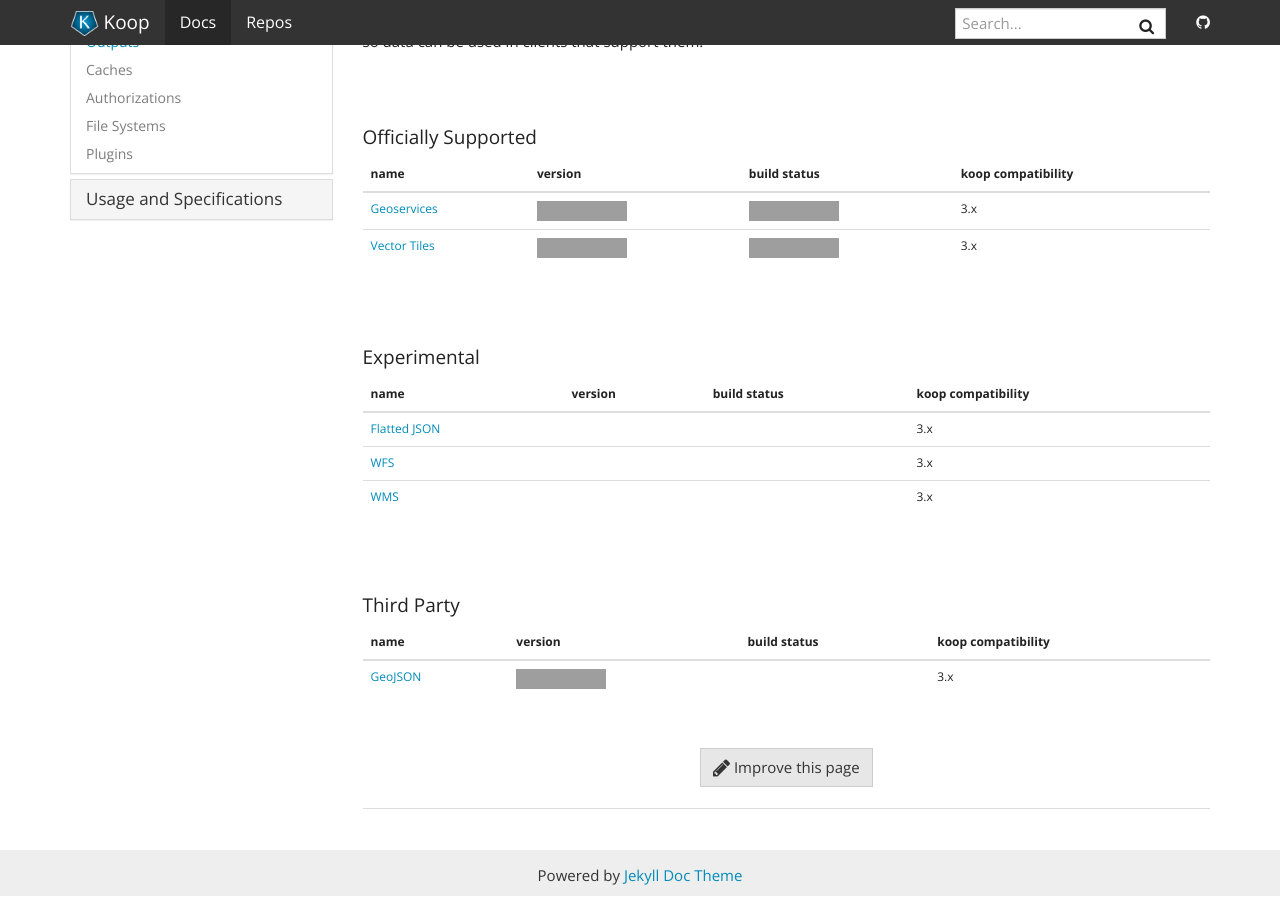
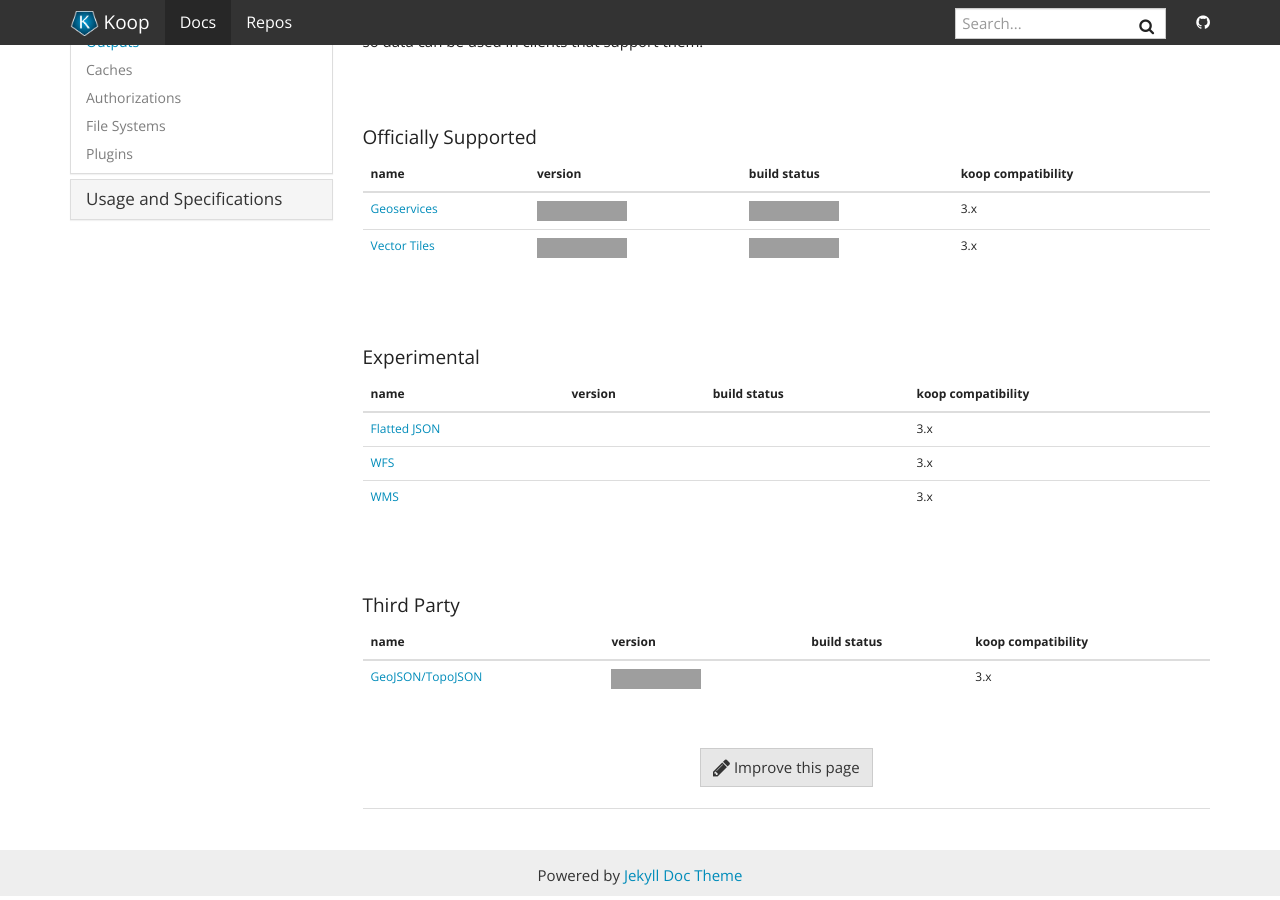
Before and after one commit to koopjs/koopjs.github.io, a Jekyll site: the page built from _docs/available-plugins/outputs.md, in a window 1280 px wide and 900 px high, scrolled down 153 px, cut to the strip 0-900 px from the top of the window. Built offline with Jekyll 4.4.1, drawn with Linux system fonts in a browser that asks for light colours; nearby versions of some CDN libraries; grey boxes are pictures that could not be loaded.

Commit message:
Update outputs.md (#59)

```diff
--- a/_docs/available-plugins/outputs.md
+++ b/_docs/available-plugins/outputs.md
@@ -30,4 +30,4 @@
 
 | name | version | build status | koop compatibility |
 | --- | --- | --- | --- |
-|[GeoJSON](https://github.com/haoliangyu/koop-output-geojson)| [![npm](https://img.shields.io/npm/v/koop-output-geojson.svg)](https://www.npmjs.com/package/koop-output-geojson) || 3.x |
+|[GeoJSON/TopoJSON](https://github.com/haoliangyu/koop-output-geojson)| [![npm](https://img.shields.io/npm/v/koop-output-geojson.svg)](https://www.npmjs.com/package/koop-output-geojson) || 3.x |
```
